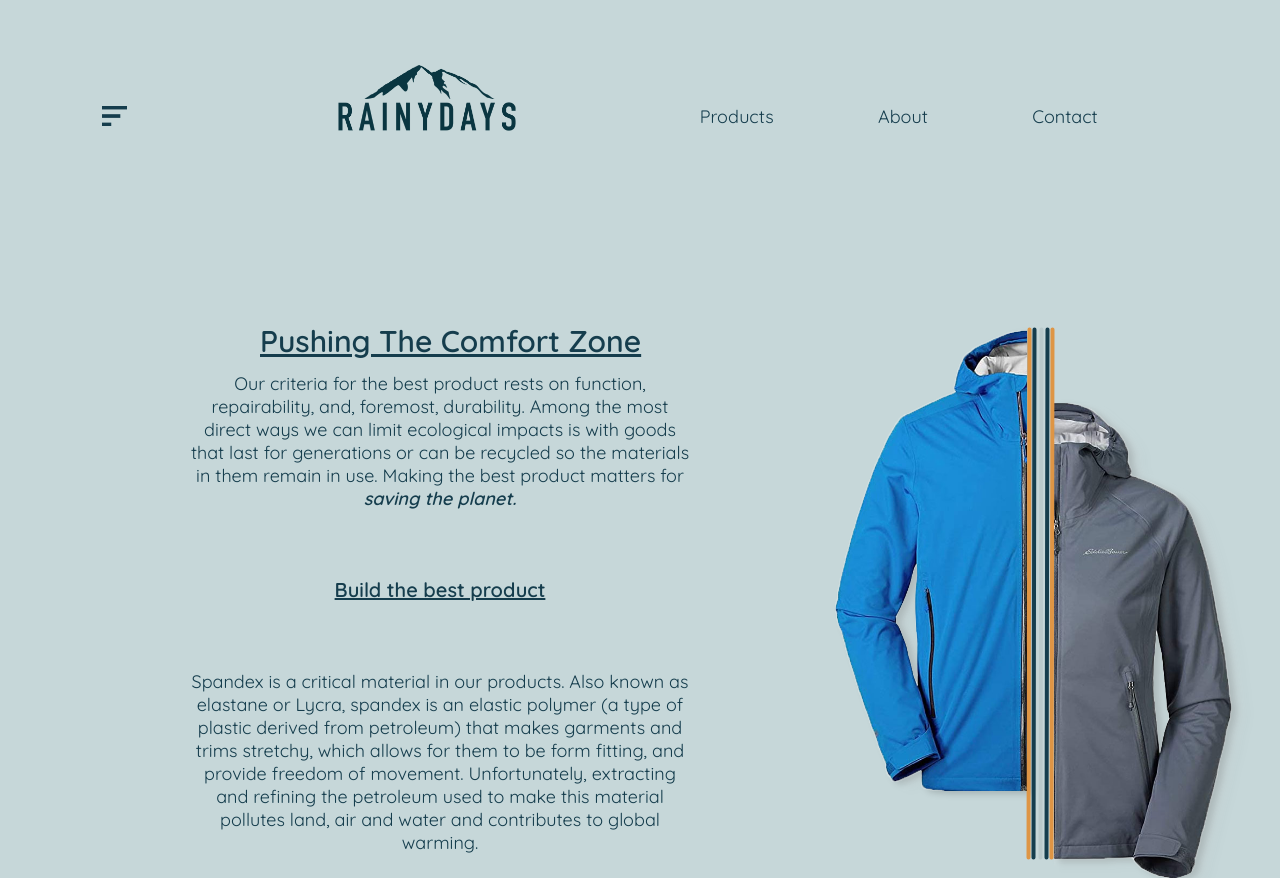
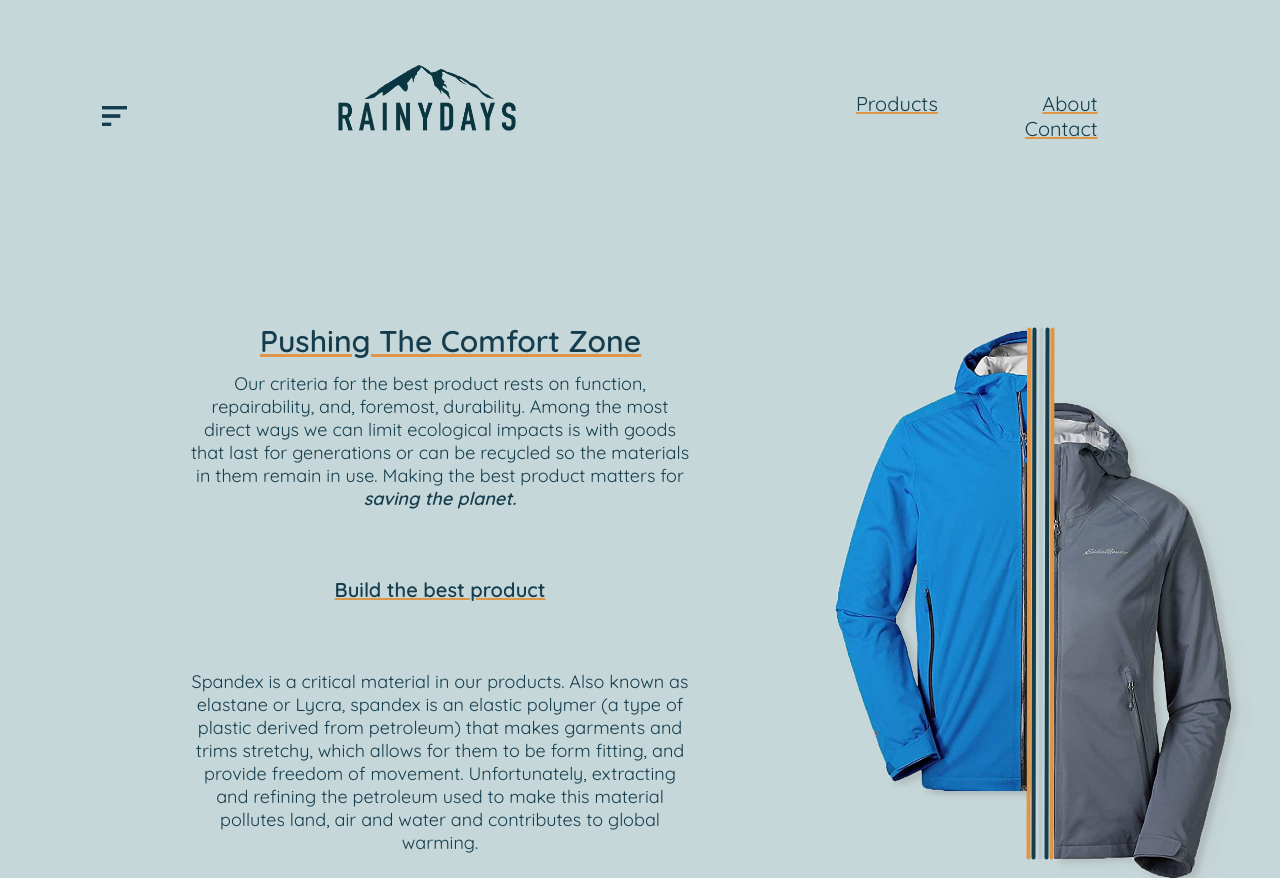
Before and after one commit to Noroff-FEU-Assignments/cross-course-project-vegrr, a plain HTML site: page index.html in a window 1280 px wide. Shown: the top 878 px of the page. Drawn offline with Linux system fonts and the light colour scheme.

Commit message:
Add files via upload

```diff
--- a/CSS/style.css
+++ b/CSS/style.css
@@ -33,13 +33,10 @@ nav .logo2{
   margin-right: 110px;
   margin-left: 85px;
   cursor: pointer;
-
-
 }
 nav ul{
   flex: 1;
-  text-align: right;
-
+  text-align: right
 }
 nav ul li{
   display: inline-block;
@@ -48,9 +45,10 @@ nav ul li{
   margin-right: 80px;
 }
 nav ul li a{
-  text-decoration: none;
+  text-decoration: underline;
+  text-decoration-color: #DE9545;
   color: #153D4D;
-  font-size: 18px;
+  font-size: 20px;
 }
 
 h1{
@@ -62,6 +60,7 @@ h1{
   height: 0px;
   width: 500px;
   text-decoration: underline;
+  text-decoration-color: #DE9545;
 }
 
 #box {
@@ -102,7 +101,9 @@ h2{
   text-decoration: underline;
   color: #153D4D;
   font-size: 20px;
-padding-top: 50px;
+  padding-top: 50px;
+  text-decoration: underline;
+  text-decoration-color: #DE9545;
 }
 
 .jacket-blue{
--- a/index.html
+++ b/index.html
@@ -23,7 +23,7 @@
      <h1><b>Pushing The Comfort Zone</b></h1>
      <div id="box">
       Our criteria for the best product rests on function, repairability, and, foremost, durability. Among the most direct ways we can limit ecological impacts is with goods that last for generations or can be recycled so the materials in them remain in use. Making the best product matters for <strong> <i> saving the planet.</i> </strong>
-     <h2>Build the best product</h2>
+     <h2><strong>Build the best product</strong></h2>
      <p>Spandex is a critical material in our products. Also known as elastane or Lycra, spandex is an elastic polymer (a type of plastic derived from petroleum) that makes garments and trims stretchy, which allows for them to be form fitting, and provide freedom of movement. Unfortunately, extracting and refining the petroleum used to make this material pollutes land, air and water and contributes to global warming.</p>
     </div>
      <div
```
